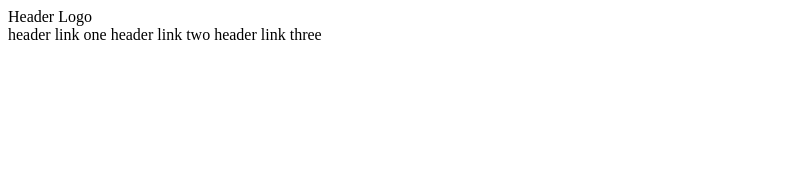
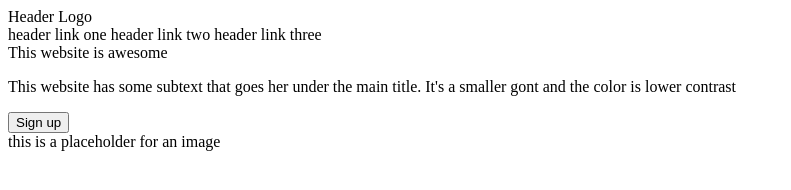
Before and after one commit to ShaunLaidlow/landing-page, a plain HTML site: page index.html in a window 1280 px wide. Shown: the whole page, without its empty margins (0-791 px from the left). Drawn offline with Linux system fonts and the light colour scheme.

Commit message:
Add Mid-Section to Landing Page
Added middle section that contains title, subtext, signup button
and placeholder for image.

```diff
--- a/index.html
+++ b/index.html
@@ -14,5 +14,15 @@
         <a class="header-link">header link two</a>
         <a class="header-link">header link three</a>
     </div>
+
+    <div class="mid">
+        <div class="left">
+            <div class="title">This website is awesome</div>
+            <p class="subtext">This website has some subtext that goes her under the main title. It's a smaller gont and the color is lower contrast</p>
+            <button>Sign up</button>
+        </div>
+        <div class="image">this is a placeholder for an image</div>
+    </div>
+
 </body>
 </html>
```
